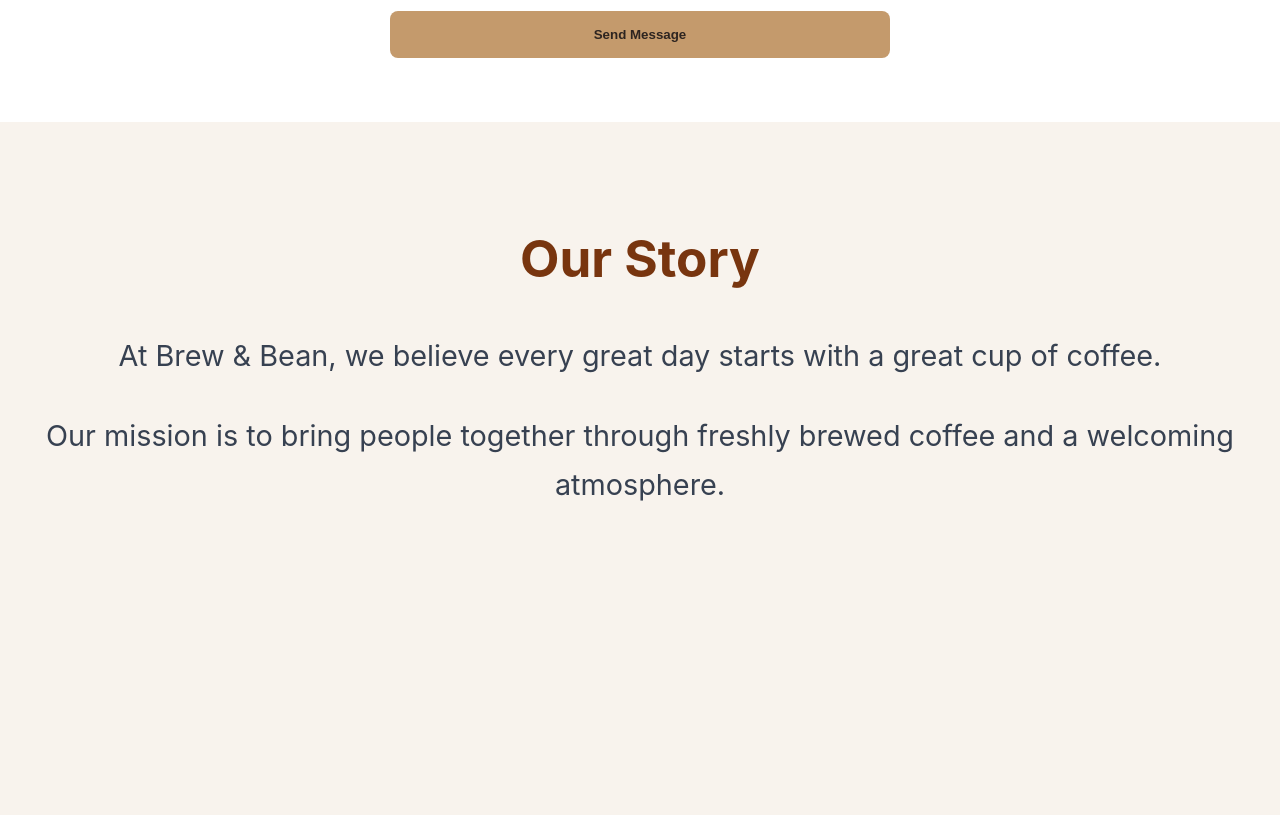
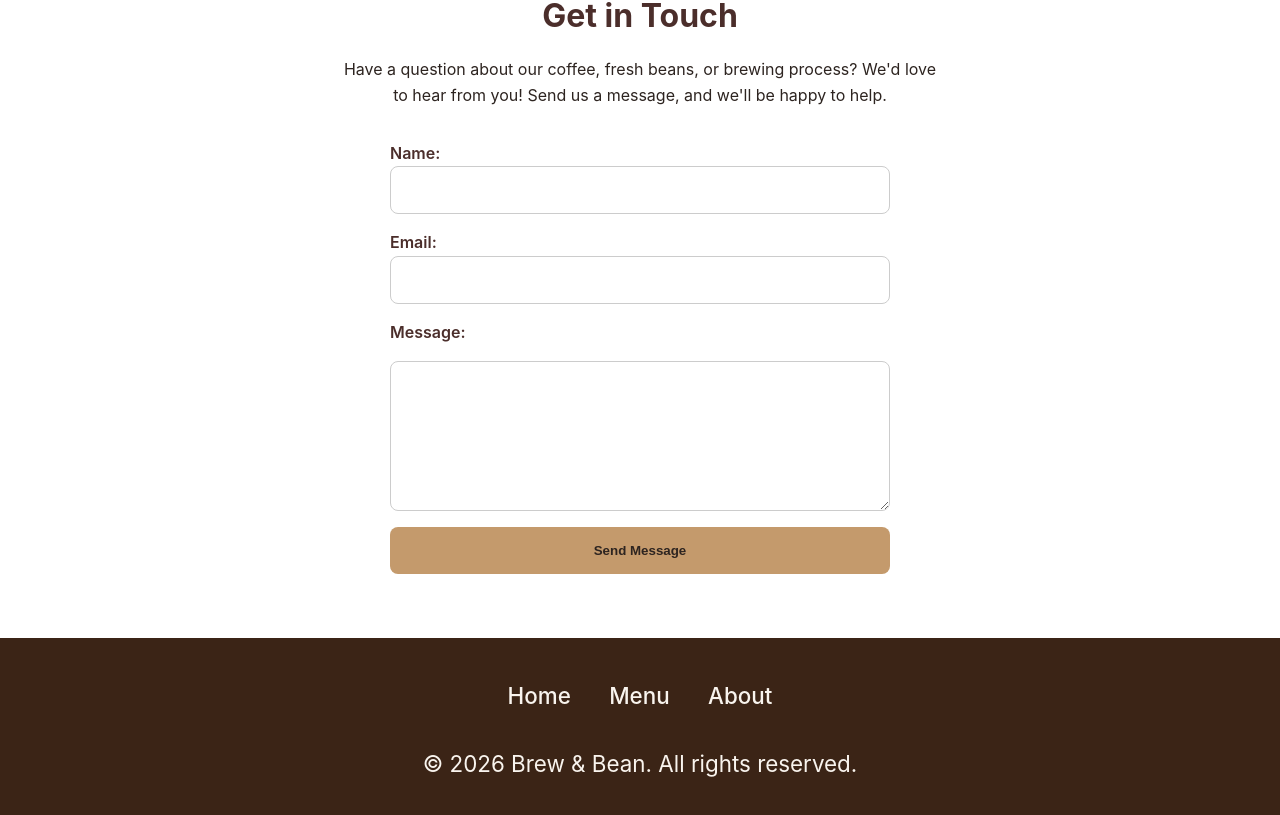
Before and after one commit to jprobussr/bean-and-brew, a React (Vite) app: page / in a window 1280 px wide. Shown: the part 2278-3093 px from the top of the page. Before the commit the page ends 2916 px from the top, so only its background shows below. Built offline with nearby package versions, Linux system fonts and the light colour scheme.

Commit message:
feat: add responsive footer with accessible navigation

```diff
--- a/src/App.jsx
+++ b/src/App.jsx
@@ -1,6 +1,7 @@
 import './App.css';
 import About from './components/About.jsx';
 import Contact from './components/Contact.jsx';
+import Footer from './components/Footer.jsx';
 import Hero from './components/Hero.jsx';
 import Menu from './components/Menu.jsx';
 import Navbar from './components/Navbar.jsx';
@@ -12,9 +13,10 @@ const App = () => {
       <main>
         <Hero />
         <Menu />
+        <About />
         <Contact />
-        <About />
       </main>
+      <Footer />
     </>
   );
 };
--- /dev/null
+++ b/src/components/Footer.css
@@ -0,0 +1,29 @@
+.footer {
+  background-color: #3b2416;
+  color: #f9f4ee;
+  padding: 2.5rem 2rem;
+  text-align: center;
+  font-size: 1.4rem;
+}
+
+.footer__nav {
+  display: flex;
+  justify-content: center;
+  align-items: center;
+  gap: 2.4rem;
+  margin-bottom: 2rem;
+  flex-wrap: wrap;
+}
+
+.footer__nav a {
+  color: #f9f4ee;
+  text-decoration: none;
+  font-weight: 500;
+  transition: color 0.2s ease;
+}
+
+.footer__nav a:hover,
+.footer__nav a:focus-visible {
+    color: #f0c49a;
+    text-decoration: underline;
+}
--- /dev/null
+++ b/src/components/Footer.jsx
@@ -0,0 +1,16 @@
+import './Footer.css';
+
+const Footer = () => {
+  return (
+    <footer className='footer'>
+        <nav className='footer__nav' aria-label='Footer navigation'>
+            <a href="#home">Home</a>
+            <a href="#menu">Menu</a>
+            <a href="#about">About</a>
+        </nav>
+        <p>© 2026 Brew & Bean. All rights reserved.</p>
+    </footer>
+  )
+}
+
+export default Footer
```
